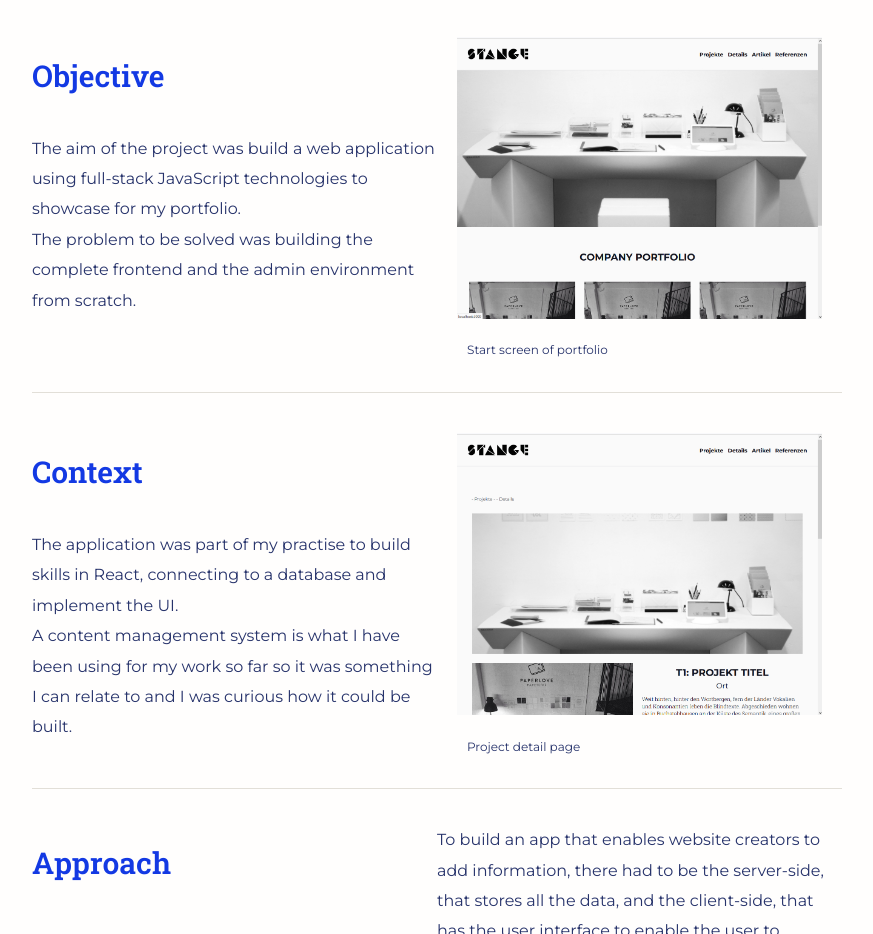
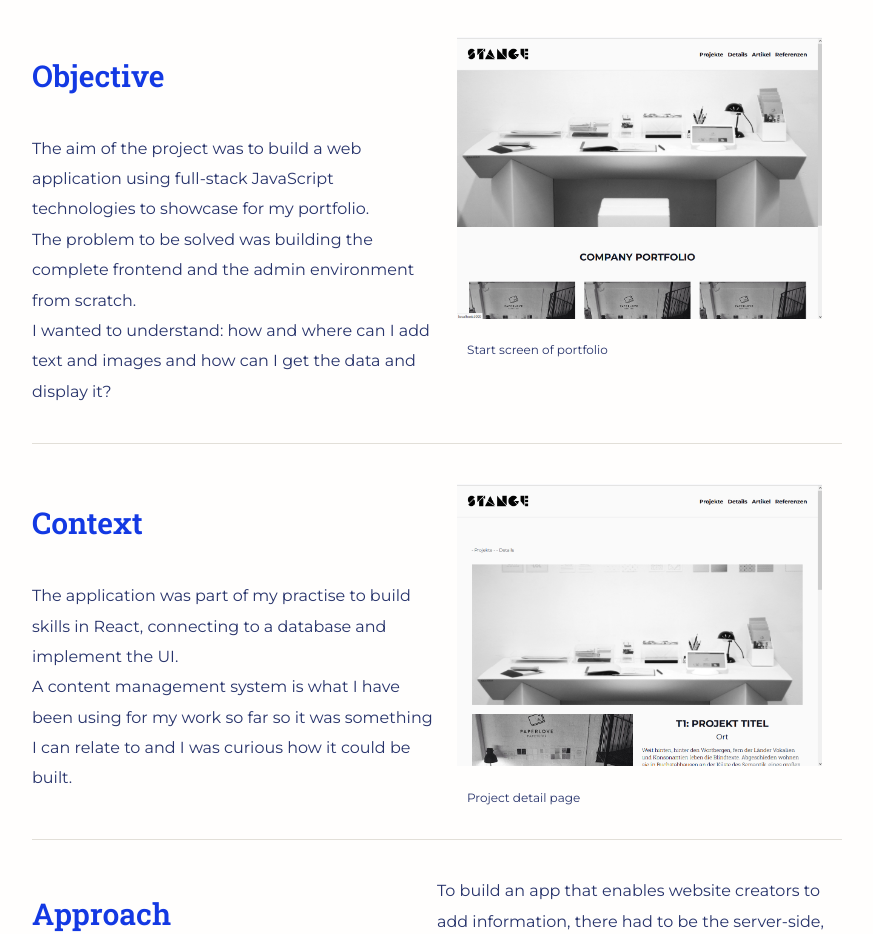
Before and after one commit to berit-stange/berit-stange.github.io, a plain HTML site: page work/company-portfolio-cms-react.html in a window 1280 px wide. Shown: the part 1061-1995 px from the top of the page, without its empty margins (203-1076 px from the left). Drawn offline with Linux system fonts and the light colour scheme.

Commit message:
added text

```diff
--- a/work/company-portfolio-cms-react.html
+++ b/work/company-portfolio-cms-react.html
@@ -70,11 +70,14 @@
                 <div>
                     <h3>Objective</h3>
                     <p>
-                        The aim of the project was build a web application using full-stack JavaScript technologies to
+                        The aim of the project was to build a web application using full-stack JavaScript technologies
+                        to
                         showcase for my portfolio. <br>
                         The problem to be solved was building the complete frontend and the admin environment from
                         scratch.
                         <br>
+                        I wanted to understand: how and where can I add text and images and how can I get the data and
+                        display it?
                         <!-- To achieve this, JavaScript development, web server frameworks, databases, business logic and
                         authentication had to be mastered using the MERN tech stack. -->
                     </p>
```
